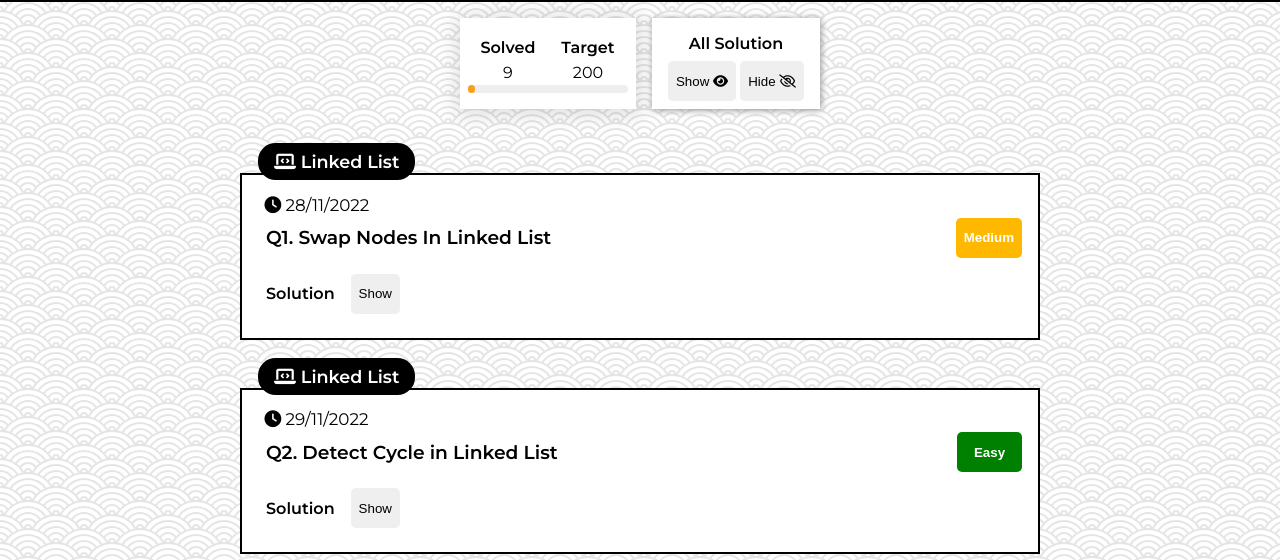
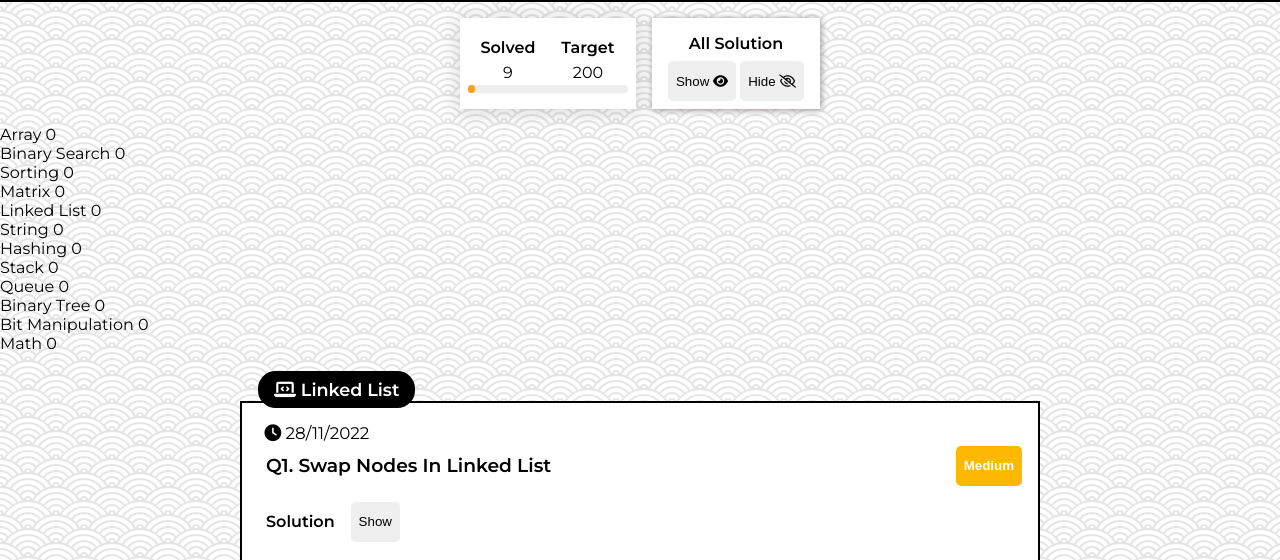
Before and after one commit to softRahul10/Daily-Leetcode, a plain HTML site: page index.html in a window 1280 px wide. Shown: the part 88-648 px from the top of the page. Drawn offline with nearby package versions, Linux system fonts and the light colour scheme.

Commit message:
Creating new Question Tally Component

```diff
--- a/index.html
+++ b/index.html
@@ -69,7 +69,102 @@
         <!-- show & Hide -->
     </div>
 
+    <!-- Leetcode Question Tally -->
+         <section class="leetcode-tally">
+            <div class="tally-parent">
+                <!-- Array -->
+                <div class="tally-child tally-topic" id="array">
+                    <span>Array</span>
+                    <span id="tally-number">0</span>
+                </div>
+                <!-- Array -->
 
+
+                 <!-- Binary Search -->
+                 <div class="tally-child tally-topic" id="binary-search">
+                    <span>Binary Search</span>
+                    <span id="tally-number">0</span>
+                </div>
+                <!-- Binary Search -->
+
+                 <!-- Sorting -->
+                 <div class="tally-child tally-topic" id="sorting">
+                    <span>Sorting</span>
+                    <span id="tally-number">0</span>
+                </div>
+                <!-- Sorting -->
+
+                 <!-- Matrix -->
+                 <div class="tally-child tally-topic" id="matrix">
+                    <span>Matrix</span>
+                    <span id="tally-number">0</span>
+                </div>
+                <!-- Matrix -->
+
+
+
+                <!-- Linked List -->
+                <div class="tally-child tally-topic" id="linkedlist">
+                    <span>Linked List</span>
+                    <span id="tally-number">0</span>
+                </div>
+                <!-- Linked List -->
+
+                <!-- String -->
+                <div class="tally-child tally-topic" id="string">
+                    <span>String</span>
+                    <span id="tally-number">0</span>
+                </div>
+                <!-- String -->
+
+                <!-- Hashing -->
+                <div class="tally-child tally-topic" id="hashing">
+                    <span>Hashing</span>
+                    <span id="tally-number">0</span>
+                </div>
+                <!-- Hashing -->
+
+                 <!-- Stack -->
+                 <div class="tally-child tally-topic" id="stack">
+                    <span>Stack</span>
+                    <span id="tally-number">0</span>
+                </div>
+                <!-- Stack -->
+
+                 <!-- Queue -->
+                 <div class="tally-child tally-topic" id="queue">
+                    <span>Queue</span>
+                    <span id="tally-number">0</span>
+                </div>
+                <!-- Queue -->
+
+                 <!-- Binary Tree -->
+                 <div class="tally-child tally-topic" id="binary-tree">
+                    <span>Binary Tree</span>
+                    <span id="tally-number">0</span>
+                </div>
+                <!-- Binary Tree -->
+
+                <!-- Bit Manipulation -->
+                <div class="tally-child tally-topic" id="bitwise">
+                    <span>Bit Manipulation</span>
+                    <span id="tally-number">0</span>
+                </div>
+                <!-- Bit Manipulation -->
+
+                <!-- Math -->
+                <div class="tally-child tally-topic" id="math">
+                    <span>Math</span>
+                    <span id="tally-number">0</span>
+                </div>
+                <!-- Math -->
+
+
+
+
+            </div>
+         </section>
+    <!-- Leetcode Question Tally -->
 
     <!-- Body -->
     <main class="uni-main">
```
